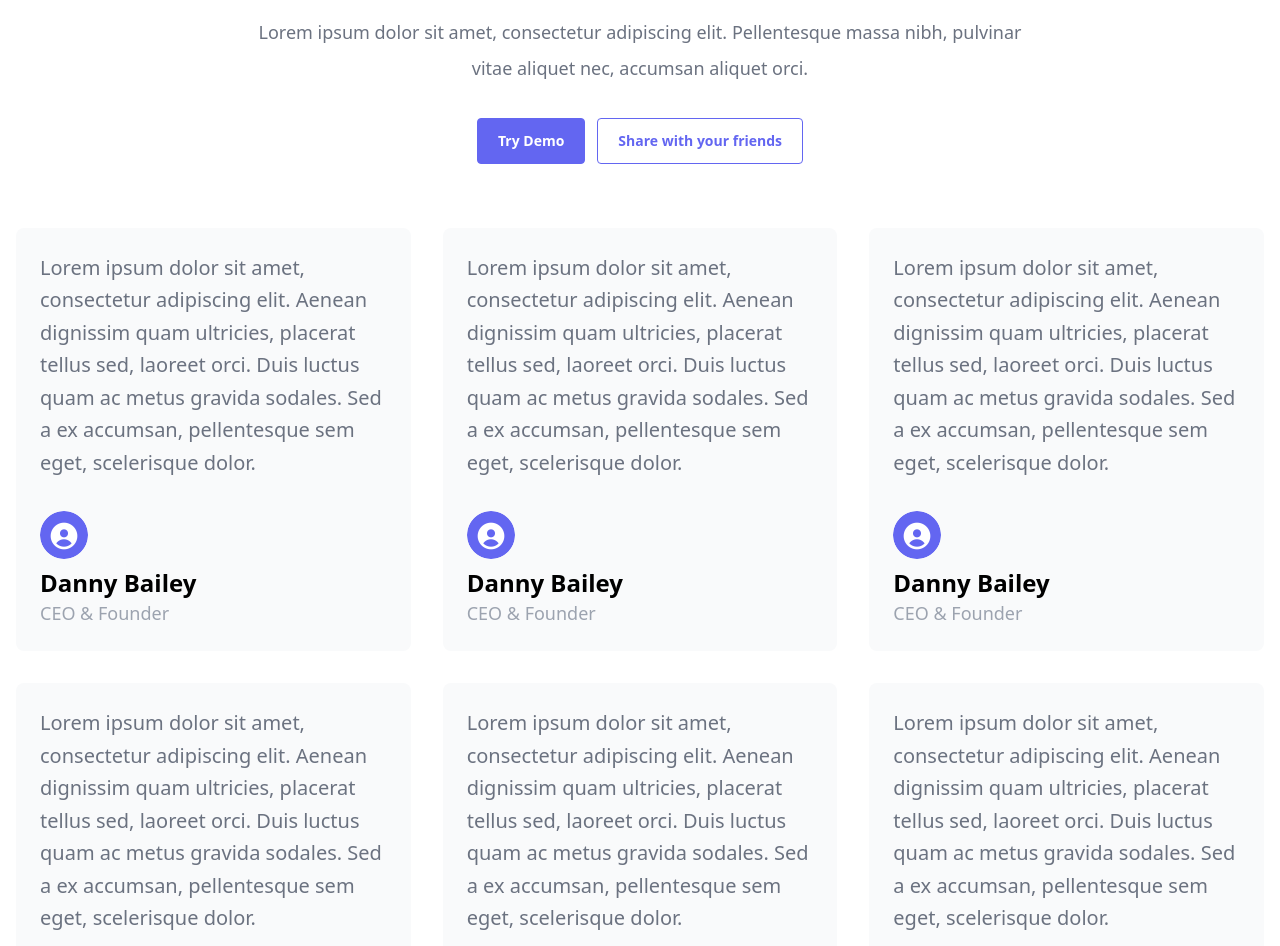
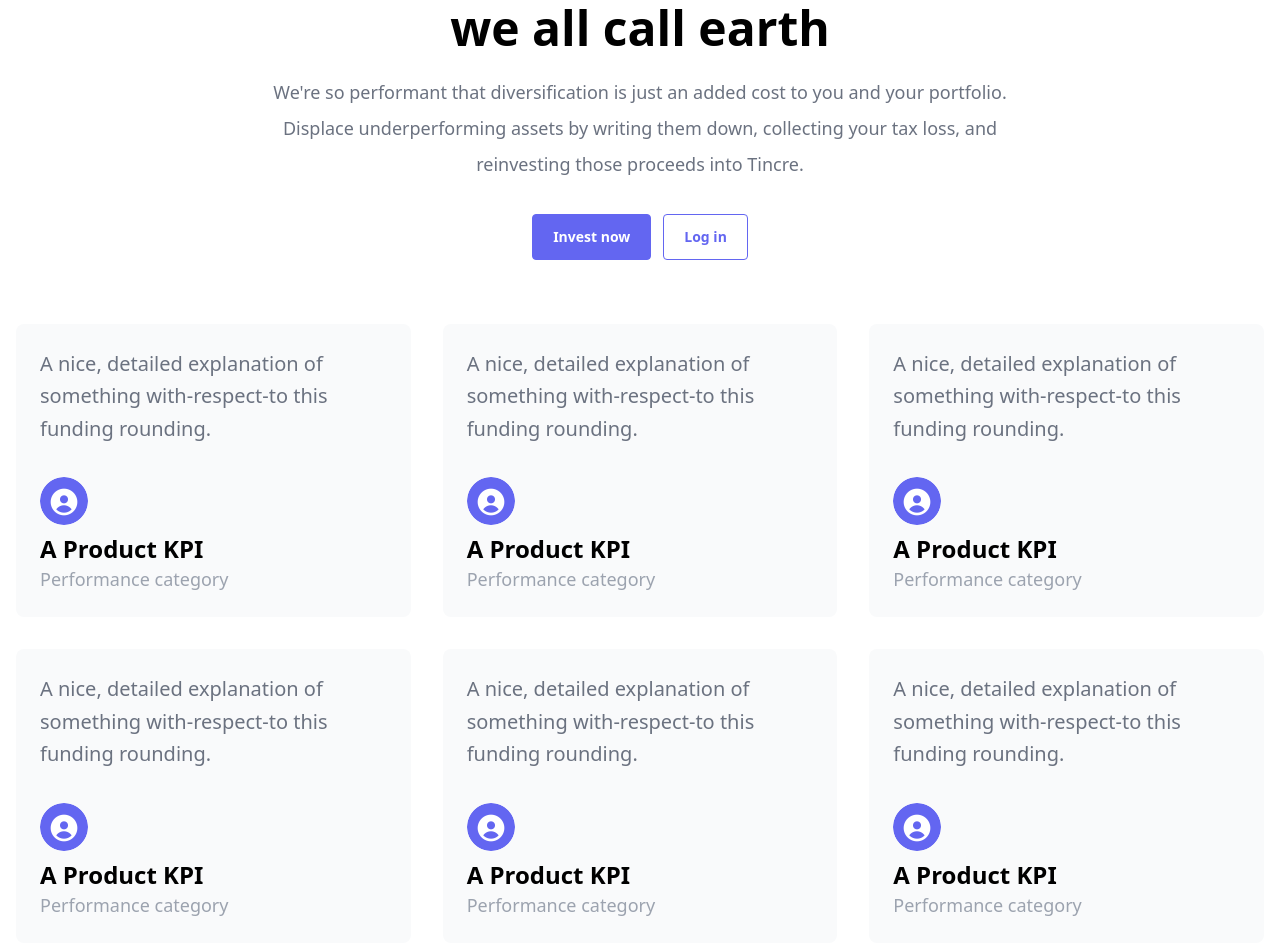
Before and after one commit to Tincre/phund, a Next.js app: page / in a window 1280 px wide. Shown: the part 3666-4612 px from the top of the page. Built offline with nearby package versions, Linux system fonts and the light colour scheme.

Commit message:
:recycle: refactor out FactSnippets components + data [sc-561]

```diff
--- a/components/Sections/FactSnippets.jsx
+++ b/components/Sections/FactSnippets.jsx
@@ -1,138 +1,51 @@
-export default function FactSnippets({}) {
+import FactSnippetsHero from "../FactSnippetsHero";
+
+export default function FactSnippets({
+  title,
+  subTitle,
+  description,
+  cta1,
+  cta2,
+  cta1Href,
+  cta2Href,
+  factSnippetsCardContent,
+}) {
   return (
     <section id="fact-snippets" className="py-20">
       <div className="container px-4 mx-auto">
-        <div className="max-w-3xl mx-auto mb-12 lg:mb-16 text-center">
-          <span className="text-sm text-indigo-500 font-bold uppercase">
-            Lorem ipsum
-          </span>
-          <h2 className="mt-2 mb-4 text-3xl leading-tight md:text-4xl md:leading-tight lg:text-5xl lg:leading-tight font-bold font-heading">
-            Lorem ipsum dolor sit amet consectutar domor at elis
-          </h2>
-          <p className="text-lg text-gray-500 leading-loose">
-            Lorem ipsum dolor sit amet, consectetur adipiscing elit.
-            Pellentesque massa nibh, pulvinar vitae aliquet nec, accumsan
-            aliquet orci.
-          </p>
-          <div className="mt-8">
-            <a
-              className="block md:inline-block px-5 py-3 md:mr-3 mb-3 md:mb-0 text-sm bg-indigo-500 hover:bg-indigo-600 text-white font-semibold border border-indigo-500 hover:border-indigo-600 rounded transition duration-200"
-              href="#"
+        <FactSnippetsHero
+          title={title}
+          subTitle={subTitle}
+          description={description}
+          cta1={cta1}
+          cta2={cta2}
+          cta1Href={cta1Href}
+          cta2Href={cta2Href}
+        />
+        <div className="flex flex-wrap items-center justify-around -m-4">
+          {factSnippetsCardContent?.map(
+            ({ description, imageSrc, title, subTitle }, index) => {
+              return (
+                <div
+                  className="w-full md:w-1/2 lg:w-1/3 p-4"
+                  key={`${index}-fact-snippet-card`}
                 >
-              Try Demo
-            </a>
-            <a
-              className="block md:inline-block px-5 py-3 text-sm font-semibold text-indigo-500 hover:text-white hover:bg-indigo-500 border border-indigo-500 hover:border-indigo-600 rounded transition duration-200"
-              href="#"
-            >
-              Share with your friends
-            </a>
-          </div>
-        </div>
-
-        <div className="flex flex-wrap items-center justify-around -m-4">
-          <div className="w-full md:w-1/2 lg:w-1/3 p-4">
                   <div className="bg-gray-50 p-6 rounded-lg">
                     <p className="mb-8 text-base leading-relaxed lg:text-xl lg:leading-relaxed text-gray-500">
-                Lorem ipsum dolor sit amet, consectetur adipiscing elit. Aenean
-                dignissim quam ultricies, placerat tellus sed, laoreet orci.
-                Duis luctus quam ac metus gravida sodales. Sed a ex accumsan,
-                pellentesque sem eget, scelerisque dolor.
+                      {description}
                     </p>
                     <img
                       className="mb-2 h-12 w-12 object-cover rounded-full"
-                src="/images/indigo-500-avatar.png"
+                      src={imageSrc}
                       alt="Avatar image"
                     />
-              <p className="text-2xl font-bold font-heading">Danny Bailey</p>
-              <p className="text-lg text-gray-400">CEO &amp; Founder</p>
+                    <p className="text-2xl font-bold font-heading">{title}</p>
+                    <p className="text-lg text-gray-400">{subTitle}</p>
                   </div>
                 </div>
-          <div className="w-full md:w-1/2 lg:w-1/3 p-4">
-            <div className="bg-gray-50 p-6 rounded-lg">
-              <p className="mb-8 text-base leading-relaxed lg:text-xl lg:leading-relaxed text-gray-500">
-                Lorem ipsum dolor sit amet, consectetur adipiscing elit. Aenean
-                dignissim quam ultricies, placerat tellus sed, laoreet orci.
-                Duis luctus quam ac metus gravida sodales. Sed a ex accumsan,
-                pellentesque sem eget, scelerisque dolor.
-              </p>
-              <img
-                className="mb-2 h-12 w-12 object-cover rounded-full"
-                src="/images/indigo-500-avatar.png"
-                alt="Avatar image"
-              />
-              <p className="text-2xl font-bold font-heading">Danny Bailey</p>
-              <p className="text-lg text-gray-400">CEO &amp; Founder</p>
-            </div>
-          </div>
-          <div className="w-full md:w-1/2 lg:w-1/3 p-4">
-            <div className="bg-gray-50 p-6 rounded-lg">
-              <p className="mb-8 text-base leading-relaxed lg:text-xl lg:leading-relaxed text-gray-500">
-                Lorem ipsum dolor sit amet, consectetur adipiscing elit. Aenean
-                dignissim quam ultricies, placerat tellus sed, laoreet orci.
-                Duis luctus quam ac metus gravida sodales. Sed a ex accumsan,
-                pellentesque sem eget, scelerisque dolor.
-              </p>
-              <img
-                className="mb-2 h-12 w-12 object-cover rounded-full"
-                src="/images/indigo-500-avatar.png"
-                alt="Avatar image"
-              />
-              <p className="text-2xl font-bold font-heading">Danny Bailey</p>
-              <p className="text-lg text-gray-400">CEO &amp; Founder</p>
-            </div>
-          </div>
-          <div className="w-full md:w-1/2 lg:w-1/3 p-4">
-            <div className="bg-gray-50 p-6 rounded-lg">
-              <p className="mb-8 text-base leading-relaxed lg:text-xl lg:leading-relaxed text-gray-500">
-                Lorem ipsum dolor sit amet, consectetur adipiscing elit. Aenean
-                dignissim quam ultricies, placerat tellus sed, laoreet orci.
-                Duis luctus quam ac metus gravida sodales. Sed a ex accumsan,
-                pellentesque sem eget, scelerisque dolor.
-              </p>
-              <img
-                className="mb-2 h-12 w-12 object-cover rounded-full"
-                src="/images/indigo-500-avatar.png"
-                alt=""
-              />
-              <p className="text-2xl font-bold font-heading">Danny Bailey</p>
-              <p className="text-lg text-gray-400">CEO &amp; Founder</p>
-            </div>
-          </div>
-          <div className="w-full md:w-1/2 lg:w-1/3 p-4">
-            <div className="bg-gray-50 p-6 rounded-lg">
-              <p className="mb-8 text-base leading-relaxed lg:text-xl lg:leading-relaxed text-gray-500">
-                Lorem ipsum dolor sit amet, consectetur adipiscing elit. Aenean
-                dignissim quam ultricies, placerat tellus sed, laoreet orci.
-                Duis luctus quam ac metus gravida sodales. Sed a ex accumsan,
-                pellentesque sem eget, scelerisque dolor.
-              </p>
-              <img
-                className="mb-2 h-12 w-12 object-cover rounded-full"
-                src="/images/indigo-500-avatar.png"
-                alt="Avatar image"
-              />
-              <p className="text-2xl font-bold font-heading">Danny Bailey</p>
-              <p className="text-lg text-gray-400">CEO &amp; Founder</p>
-            </div>
-          </div>
-          <div className="w-full md:w-1/2 lg:w-1/3 p-4">
-            <div className="bg-gray-50 p-6 rounded-lg">
-              <p className="mb-8 text-base leading-relaxed lg:text-xl lg:leading-relaxed text-gray-500">
-                Lorem ipsum dolor sit amet, consectetur adipiscing elit. Aenean
-                dignissim quam ultricies, placerat tellus sed, laoreet orci.
-                Duis luctus quam ac metus gravida sodales. Sed a ex accumsan,
-                pellentesque sem eget, scelerisque dolor.
-              </p>
-              <img
-                className="mb-2 h-12 w-12 object-cover rounded-full"
-                src="/images/indigo-500-avatar.png"
-                alt="Avatar image"
-              />
-              <p className="text-2xl font-bold font-heading">Danny Bailey</p>
-              <p className="text-lg text-gray-400">CEO &amp; Founder</p>
-            </div>
-          </div>
+              );
+            }
+          )}
         </div>
       </div>
     </section>
--- a/pages/index.jsx
+++ b/pages/index.jsx
@@ -86,6 +86,50 @@ export default function Funded() {
         "It's like the world is stuck in a car wash and Tincre is the car. Life is now complete.",
     },
   ];
+  const factSnippetsCardContent = [
+    {
+      description:
+        "A nice, detailed explanation of something with-respect-to this funding rounding.",
+      imageSrc: "/images/indigo-500-avatar.png",
+      title: "A Product KPI",
+      subTitle: "Performance category",
+    },
+    {
+      description:
+        "A nice, detailed explanation of something with-respect-to this funding rounding.",
+      imageSrc: "/images/indigo-500-avatar.png",
+      title: "A Product KPI",
+      subTitle: "Performance category",
+    },
+    {
+      description:
+        "A nice, detailed explanation of something with-respect-to this funding rounding.",
+      imageSrc: "/images/indigo-500-avatar.png",
+      title: "A Product KPI",
+      subTitle: "Performance category",
+    },
+    {
+      description:
+        "A nice, detailed explanation of something with-respect-to this funding rounding.",
+      imageSrc: "/images/indigo-500-avatar.png",
+      title: "A Product KPI",
+      subTitle: "Performance category",
+    },
+    {
+      description:
+        "A nice, detailed explanation of something with-respect-to this funding rounding.",
+      imageSrc: "/images/indigo-500-avatar.png",
+      title: "A Product KPI",
+      subTitle: "Performance category",
+    },
+    {
+      description:
+        "A nice, detailed explanation of something with-respect-to this funding rounding.",
+      imageSrc: "/images/indigo-500-avatar.png",
+      title: "A Product KPI",
+      subTitle: "Performance category",
+    },
+  ];
   return (
     <div>
       <title>{title}</title>
@@ -109,11 +153,20 @@ export default function Funded() {
         <WhyInvest {...whyInvestContent} />
         <FactCards factCardsContent={factCardsContent} />
         <Stats1 data={stats1Data} />
-        <FactSnippets />
+        <FactSnippets
+          title="Learn about the most awesome company on the floating rock we all call earth"
+          subTitle="Growing Growth"
+          description="We're so performant that diversification is just an added cost to you and your portfolio. Displace underperforming assets by writing them down, collecting your tax loss, and reinvesting those proceeds into Tincre."
+          cta1="Invest now"
+          cta1Href="#invest"
+          cta2="Log in"
+          cta2Href="#login"
+          factSnippetsCardContent={factSnippetsCardContent}
+        />
         <InfoCarousel />
-        <Considerations />
         <Team />
         <FAQ />
+        <Considerations />
         <Footer entityTitle={entityTitle} logoSrc={logoSrc} />
       </div>
     </div>
```
Lines whose indentation alone changed are shown as unchanged.
